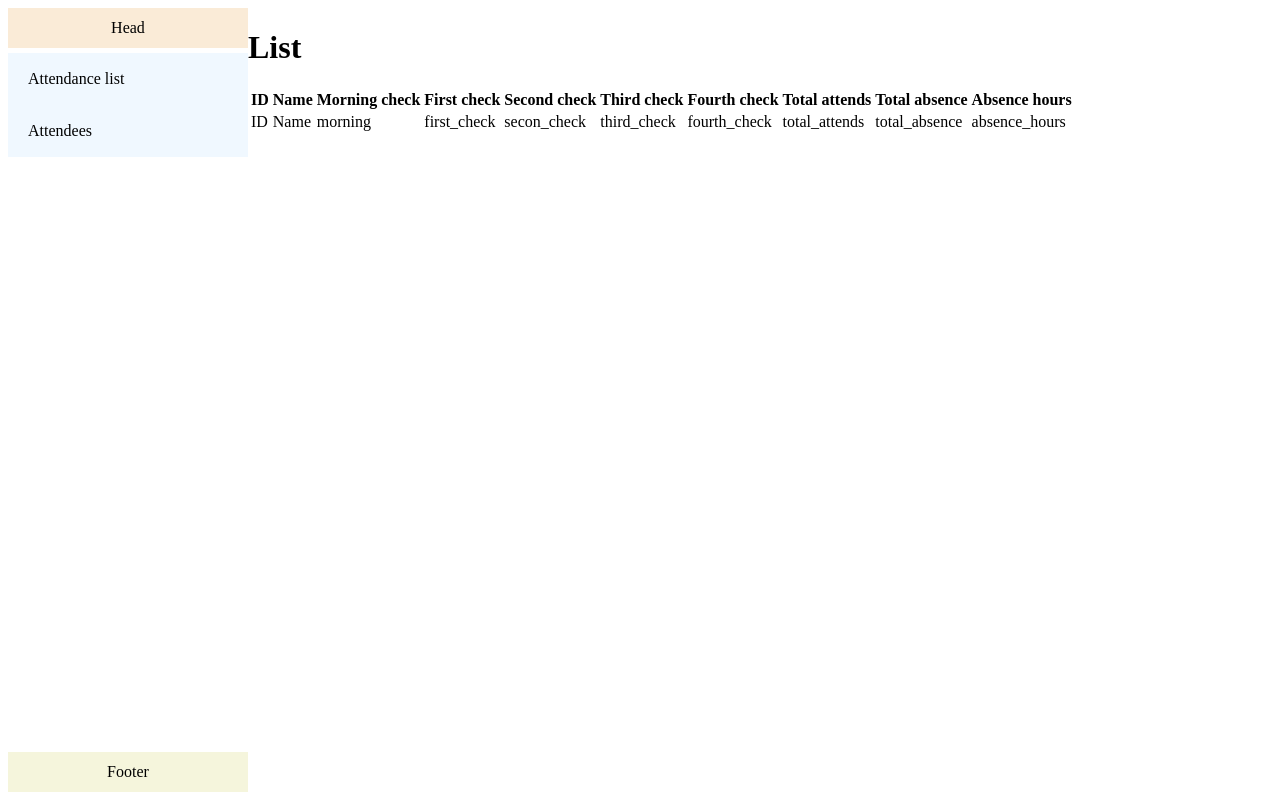
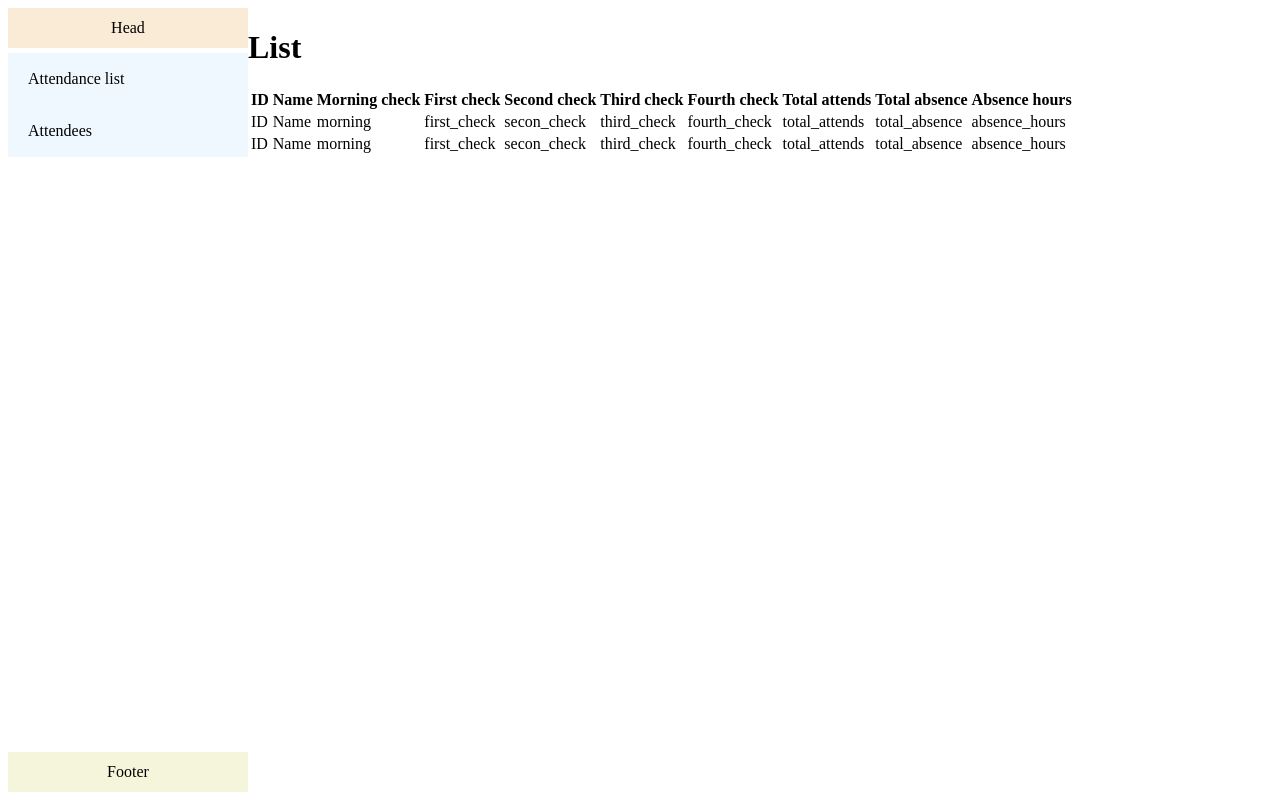
Before and after one commit to u1810291/attendance-checker, a React (Create React App) app: page /list in a window 1280 px wide. Built offline with nearby package versions, Linux system fonts and the light colour scheme.

Commit message:
table almost done

```diff
--- a/src/components/Table/index.tsx
+++ b/src/components/Table/index.tsx
@@ -1,67 +1,28 @@
 
 
-export default (props: any) => {
+export default ({ headers, data }: any) => {
   return (
     <div>
-      {props.headers ?
       <table>
         <thead>
-            {console.log(props.headers)}
           <tr >
-              {props.headers.map(({ header }: any, index: number) =>
+            {headers.map(({ header }: any, index: number) =>
               <th key={index + 1}>{header}</th>
             )}
           </tr>
         </thead>
         <tbody>
-            {props.data.map(({
-              id,
-              name,
-              morning,
-              first_check,
-              secon_check,
-              third_check,
-              fourth_check,
-              total_attends,
-              total_absence,
-              absence_hours
-            }: any, index: number) =>
+          {data.map((row: any, index: number) =>
             <tr key={index + 1}>
-                <td>
-                  {id}
+              {Object.values(row).map((el: any, index: number) =>
+                <td key={index + 1}>
+                  {el}
                 </td>
-                <td>
-                  {name}
-                </td>
-                <td>
-                  {morning}
-                </td>
-                <td>
-                  {first_check}
-                </td>
-                <td>
-                  {secon_check}
-                </td>
-                <td>
-                  {third_check}
-                </td>
-                <td>
-                  {fourth_check}
-                </td>
-                <td>
-                  {total_attends}
-                </td>
-                <td>
-                  {total_absence}
-                </td>
-                <td>
-                  {absence_hours}
-                </td>
+              )}
             </tr>
           )}
         </tbody>
-        </table> : null
-      }
+      </table>
     </div >
   )
 }
--- a/src/views/Attendees/FullList/helper.ts
+++ b/src/views/Attendees/FullList/helper.ts
@@ -1,64 +1,69 @@
+
+export const headers = [
+  {
+    header: 'ID',
+    accessor: 'id'
+  },
+  {
+    header: "Name",
+    accessor: 'name'
+  },
+  {
+    header: "Morning check",
+    accessor: 'morning'
+  },
+  {
+    header: "First check",
+    accessor: 'first_check'
+  },
+  {
+    header: "Second check",
+    accessor: 'secon_check'
+  },
+  {
+    header: "Third check",
+    accessor: 'third_check'
+  },
+  {
+    header: "Fourth check",
+    accessor: 'fourth_check'
+  },
+  {
+    header: "Total attends",
+    accessor: 'total_attends'
+  },
+  {
+    header: "Total absence",
+    accessor: 'total_absence'
+  },
+  {
+    header: "Absence hours",
+    accessor: 'absence_hours'
+  }
+]
 export const data = [
   {
-    "score": 17.592657,
-    "show": {
-      "id": 44813,
-      "url": "http://www.tvmaze.com/shows/44813/the-snow-spider",
-      "name": "The Snow Spider",
-      "type": "Scripted",
-      "language": "English",
-      "genres": [
-        "Drama",
-        "Fantasy"
-      ],
-      "status": "In Development",
-      "runtime": 30,
-      "premiered": null,
-      "officialSite": null,
-      "schedule": {
-        "time": "",
-        "days": [
-
-        ]
-      }
-    }
+    id: 'ID',
+    name: 'Name',
+    morning: 'morning',
+    first_check: 'first_check',
+    secon_check: 'secon_check',
+    third_check: 'third_check',
+    fourth_check: 'fourth_check',
+    total_attends: 'total_attends',
+    total_absence: 'total_absence',
+    absence_hours: 'absence_hours'
+  },
+  {
+    id: 'ID',
+    name: 'Name',
+    morning: 'morning',
+    first_check: 'first_check',
+    secon_check: 'secon_check',
+    third_check: 'third_check',
+    fourth_check: 'fourth_check',
+    total_attends: 'total_attends',
+    total_absence: 'total_absence',
+    absence_hours: 'absence_hours'
   }
 ]
-
-
-export const columns = [
-  {
-    Header: "TV Show",
-    columns: [
-      {
-        Header: "Name",
-        accessor: "show.name"
-      },
-      {
-        Header: "Type",
-        accessor: "show.type"
-      }
-    ]
-  },
-  {
-    Header: "Details",
-    columns: [
-      {
-        Header: "Language",
-        accessor: "show.language"
-      },
-      {
-        Header: "Genre(s)",
-        accessor: "show.genres"
-      },
-      {
-        Header: "Runtime",
-        accessor: "show.runtime"
-      },
-      {
-        Header: "Status",
-        accessor: "show.status"
-      }
-    ]
-  }
-]
--- a/src/views/Attendees/FullList/index.tsx
+++ b/src/views/Attendees/FullList/index.tsx
@@ -1,16 +1,13 @@
 import React, { useMemo } from 'react'
 import Table from '../../../components/Table'
-import { data, columns } from './helper'
+import { data, headers } from './helper'
 
 export default () => {
-  const column = useMemo(
-    () => columns,
-    []
-  );
+  const column = useMemo(() => headers, []);
   return (
     <div>
       <h1>Full list</h1>
-      <Table />
+      <Table headers={column} data={data} />
     </div>
   )
 }
--- a/src/views/Attendees/List/helper.ts
+++ b/src/views/Attendees/List/helper.ts
@@ -53,5 +53,17 @@ export const data = [
     total_attends: 'total_attends',
     total_absence: 'total_absence',
     absence_hours: 'absence_hours'
+  },
+  {
+    id: 'ID',
+    name: 'Name',
+    morning: 'morning',
+    first_check: 'first_check',
+    secon_check: 'secon_check',
+    third_check: 'third_check',
+    fourth_check: 'fourth_check',
+    total_attends: 'total_attends',
+    total_absence: 'total_absence',
+    absence_hours: 'absence_hours'
   }
 ]
```
Lines whose indentation alone changed are shown as unchanged.
